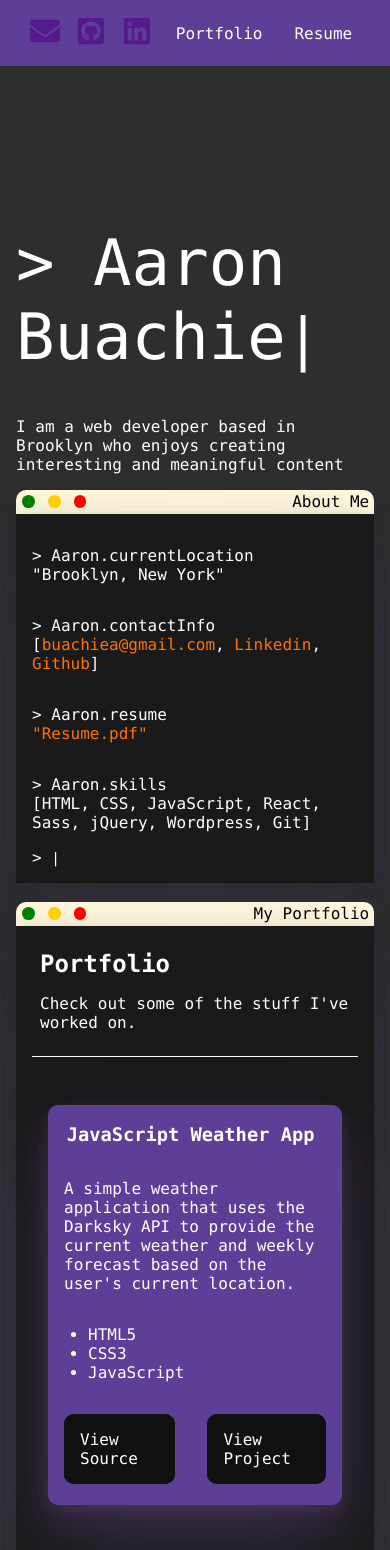
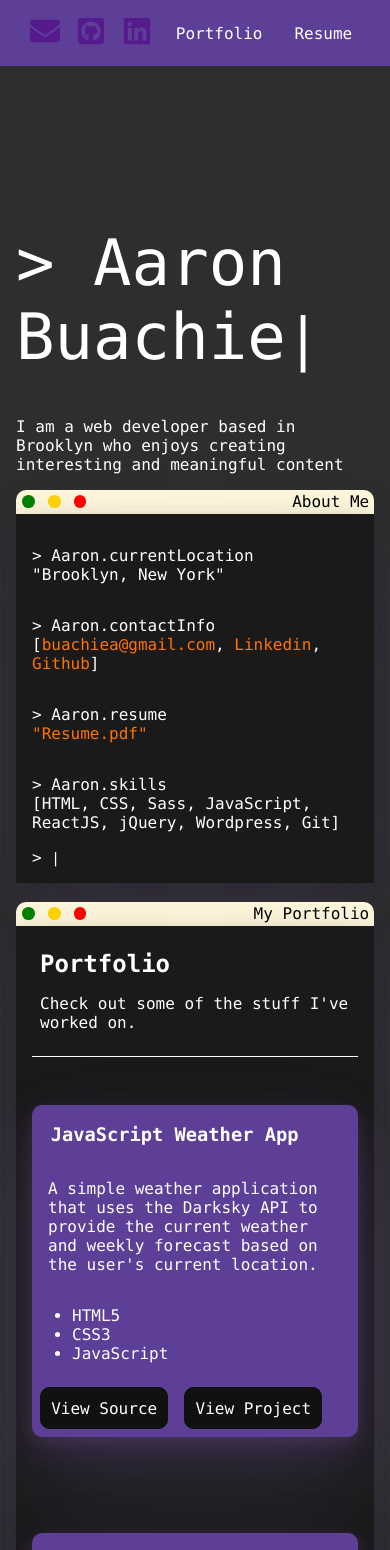
Before and after one commit to Buachie/portfolio, a React (Create React App) app: page / in a window 390 px wide. Shown: the top 1550 px of the page. Built offline with nearby package versions, Linux system fonts and the light colour scheme.

Commit message:
ADD RESPONSIVENESS
In this version I changed the buttons to have more consistent placement across various screen sizes

- Change button container position based on screen width
- Make card height consistent across browsers
- Increase card width on smaller device widths

```diff
--- a/src/App.css
+++ b/src/App.css
@@ -42,7 +42,7 @@ body {
   align-items: center;
   flex-wrap: wrap;
   flex-basis: 500px;
-  flex-grow: 2;
+  flex-grow: 3;
 }
 
 nav a {
@@ -76,6 +76,7 @@ nav a:hover {
   align-items: center;
 }
 
+.decoration-flex,
 .button-container {
   display: flex;
   align-items: flex-start;
@@ -144,7 +145,7 @@ nav a:hover {
 }
 .card {
   max-width: 400px;
-  min-height: 600px;
+  height: 625px;
   max-height: 700px;
   overflow: hidden;
   margin: 3em 1em 3em 1em;
@@ -183,9 +184,15 @@ nav a:hover {
   margin: 0;
   padding: 1em;
 }
+.button-container {
+  position: relative;
+}
+.button-margin {
+  top: 3.5em;
+}
 .button-container a {
-  margin: 1em;
-  padding: 1em;
+  margin: 0.5em;
+  padding: 0.7em;
 }
 /*Button Glow Effect*/
 .glow-on-hover {
@@ -226,6 +233,7 @@ nav a:hover {
   filter: blur(5px);
   width: calc(100% + 4px);
   height: calc(100% + 4px);
+  -webkit-animation: glowing 20s linear infinite;
   animation: glowing 20s linear infinite;
   opacity: 0;
   transition: opacity 0.3s ease-in-out;
@@ -289,7 +297,11 @@ footer {
     display: none !important;
   }
   .card {
-    min-height: 400px;
+    height: auto;
+    margin: 3em 0 3em 0;
+  }
+  .button-margin {
+    top: 0;
   }
 }
 
@@ -301,8 +313,8 @@ footer {
 }
 @keyframes hover {
   100% {
-    color: #ff7300;
-    fill: #ff7300;
+    color: #96923f;
+    fill: #96923f;
   }
 }
 @keyframes glowing {
--- a/src/App.js
+++ b/src/App.js
@@ -2,7 +2,6 @@ import React, { Component } from "react";
 import Navigation from "./components/Navigation";
 import Hero from "./components/Hero";
 import Projects from "./components/Projects";
-import Contact from "./components/Contact";
 import "./App.css";
 
 export default class App extends Component {
--- a/src/components/Hero.js
+++ b/src/components/Hero.js
@@ -14,7 +14,7 @@ export class Hero extends Component {
           </p>
         </div>
         <div className="header-decoration">
-          <div className="button-container">
+          <div className="decoration-flex">
             <div className="button green"></div>
             <div className="button yellow"></div>
             <div className="button red"></div>
@@ -46,7 +46,7 @@ export class Hero extends Component {
           <div className="info-section">
             <div className="info-title">Aaron.skills</div>
             <div className="info-data">
-              [HTML, CSS, JavaScript, React, Sass, jQuery, Wordpress, Git]
+              [HTML, CSS, Sass, JavaScript, ReactJS, jQuery, Wordpress, Git]
             </div>
           </div>
           <div className="info-title">
--- a/src/components/ProjectCard.js
+++ b/src/components/ProjectCard.js
@@ -3,6 +3,10 @@ import image from "../img/test-img.jpg";
 
 export class ProjectCard extends Component {
   render() {
+    let className = "button-container";
+    if (!this.props.skill4) {
+      className += " button-margin";
+    }
     return (
       <div className="card">
         <div className="project-img">
@@ -19,7 +23,7 @@ export class ProjectCard extends Component {
             {this.props.skill4 ? <li>{this.props.skill4}</li> : console.log()}
           </ul>
         </div>
-        <div className="button-container">
+        <div className={className}>
           {this.props.source ? (
             <a className="glow-on-hover" href={this.props.source}>
               View Source
--- a/src/components/Projects.js
+++ b/src/components/Projects.js
@@ -8,7 +8,7 @@ export class Projects extends Component {
     return (
       <div className="projects-container">
         <div className="header-decoration">
-          <div className="button-container">
+          <div className="decoration-flex">
             <div className="button green"></div>
             <div className="button yellow"></div>
             <div className="button red"></div>
@@ -39,7 +39,7 @@ export class Projects extends Component {
               img={Heritage}
               title={"African American Heritage Trail"}
               description={
-                "A site for the Upper Housatonic Valley African American Heritage Trail made using a modified version of the Wordpress 'Twenty Twenty' theme."
+                "A site for the Upper Housatonic Valley African American Heritage Trail made alongside a designer by modifying the Wordpress 'Twenty Twenty' theme."
               }
               demo={"https://www.africanamericantrail.org/"}
               skill1={"HTML5"}
```
